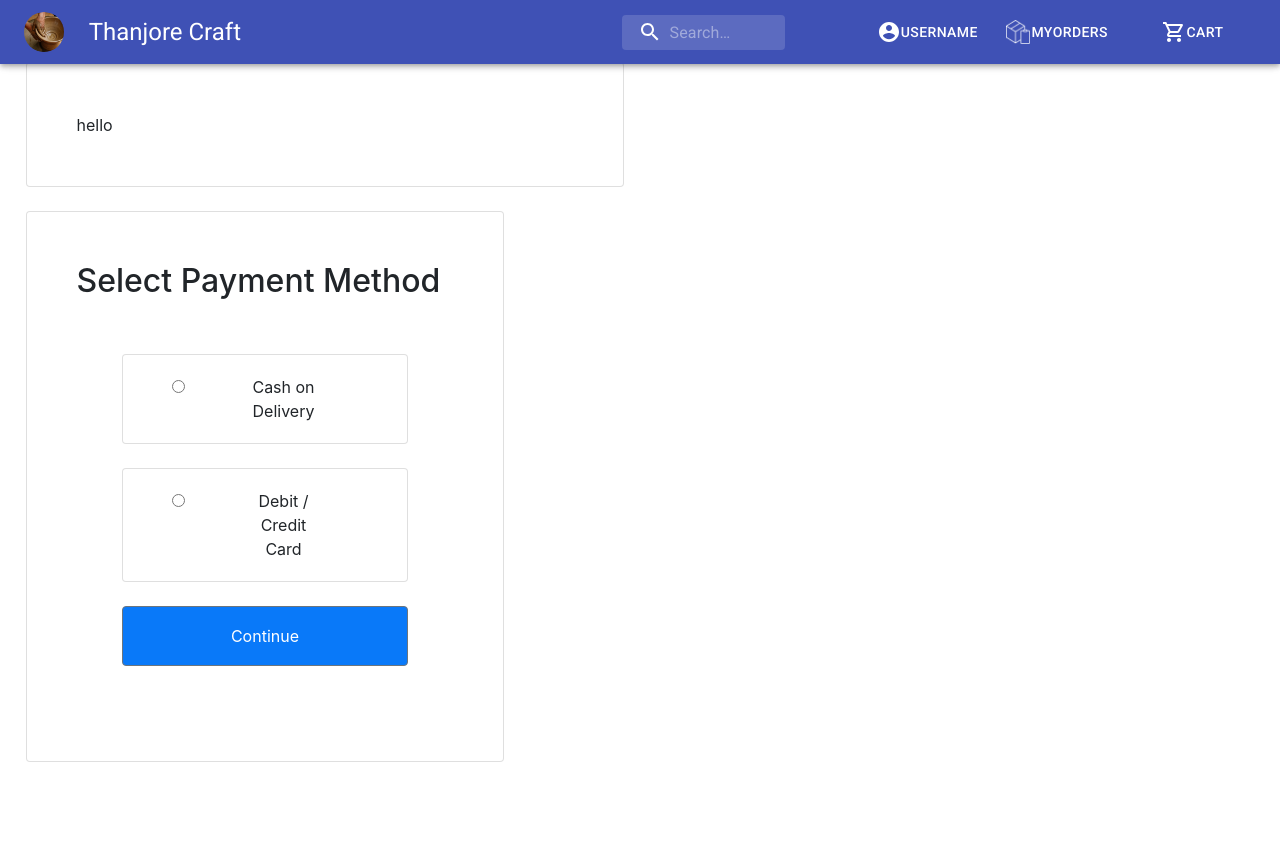
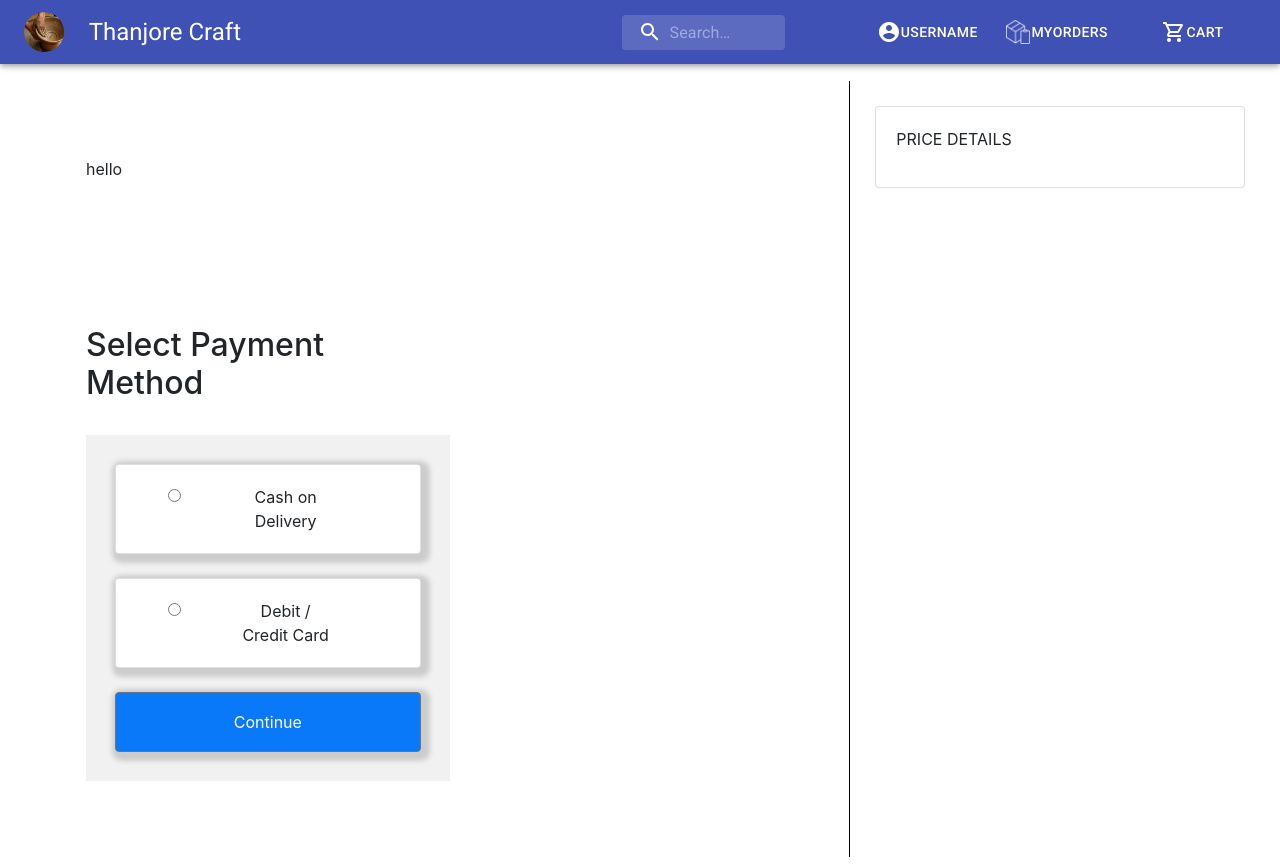
Before and after one commit to Ashok-rio/Sem-II-react, a React (Create React App) app in the folder sem-two/: page /payment in a window 1280 px wide. Before the commit the page ends 800 px from the top, so only its background shows below. Built offline with nearby package versions, Linux system fonts and the light colour scheme.

Commit message:
ADD PAYMENT

```diff
--- a/sem-two/src/App.js
+++ b/sem-two/src/App.js
@@ -2,7 +2,6 @@ import React from 'react';
 import './App.css';
 import "react-toastify/dist/ReactToastify.css";
 import { BrowserRouter as Router, Route } from 'react-router-dom';
-// import { Register } from './components/User/index';
 import Product from './components/Product/Product';
 import Cart from './components/Cart/Cart';
 import Payment from './components/Payments/Payment';
@@ -12,7 +11,6 @@ const App = () => {
   return (
     <Router>
       <Route exact path={'/'} component={Home} />
-      {/* <Route path={'/register'} component={Register} /> */}
       <Route exact path={'/product'} component={Product} />
       <Route exact path={'/cart'} component={Cart} />
       <Route exact path={'/payment'} component={Payment}/>
--- a/sem-two/src/components/Cart/Cart.jsx
+++ b/sem-two/src/components/Cart/Cart.jsx
@@ -26,7 +26,7 @@ const Cart = () => {
   return (
     <React.Fragment>
       <Header />
-      <Container fluid={true} style={{ padding: "2%" }}>
+      <Container fluid={true} style={{ padding: "2%" ,marginTop:'35px'}}>
         <Grid container spacing={4} className={classes.root}>
           <Grid item lg={4} md={12} sm={12} xs={12}>
             <Card
--- a/sem-two/src/components/Payments/Payment.jsx
+++ b/sem-two/src/components/Payments/Payment.jsx
@@ -12,6 +12,7 @@ import {
   Form,
 } from "reactstrap";
 import Header from "../Header/Header";
+import './payment.css';
 
 const useStyles = makeStyles((theme) => ({
   root: {
@@ -38,12 +39,12 @@ const Payment = () => {
   return (
     <React.Fragment>
       <Header />
-      <Container fluid={true} style={{ padding: "2%" }}>
+      <Container fluid={true} style={{ padding: "2%" , marginTop:'35px'}}>
         <Grid container spacing={4} className={classes.root}>
-          <Grid item lg={6} md={12} sm={12} xs={12}>
+          <Grid item lg={8} md={12} sm={12} xs={12} style={{borderRight:"1px solid black"}}>
             <Row>
               <Col md={12}>
-                <Card style={{ width: "100%", padding: "5%" }}>
+                <Card style={{ width: "100%", padding: "5%",border:"none" }}>
                   <CardBody>hello</CardBody>
                 </Card>
               </Col>
@@ -51,12 +52,13 @@ const Payment = () => {
             <br />
             <Row>
               <Col md={12}>
-                <Card style={{ width: "80%", padding: "5%" }}>
+                <Card style={{ width: "60%", padding: "5%",border:"none" }}>
                   <CardBody>
                     <h2>Select Payment Method</h2>
-                    <div style={{ padding: "12%" }}>
+                    <br/>
+                    <div style={{ padding: "8%" , backgroundColor:'#f1f1f1'}}>
                       <Form onSubmit={paymentSelect}>
-                        <Card style={{ textAlign: "center" }}>
+                        <Card style={{ textAlign: "center" }} className={'paymentOptionCard'}>
                           <CardBody>
                             <Row>
                               <Col md={1}></Col>
@@ -70,7 +72,7 @@ const Payment = () => {
                           </CardBody>
                         </Card>
                         <br />
-                        <Card style={{ textAlign: "center" }}>
+                        <Card style={{ textAlign: "center" }} className={'paymentOptionCard'}>
                           <CardBody>
                             <Row>
                               <Col md={1}></Col>
@@ -85,6 +87,7 @@ const Payment = () => {
                         </Card>
                         <br />
                         <Button
+                          className={'paymentOptionCard'}
                           style={{
                             width: "100%",
                             height: "60px",
@@ -101,6 +104,19 @@ const Payment = () => {
               </Col>
             </Row>
           </Grid>
+          <Grid item lg={4} md={12} sm={12} xs={12} style={{padding:'2%' }}>
+            <Row>
+              <Col md={12}>
+
+                <Card>
+                  <CardBody>
+                    <p>PRICE DETAILS</p>
+                  </CardBody>
+                </Card>
+
+              </Col>
+            </Row>
+          </Grid>
         </Grid>
       </Container>
     </React.Fragment>
--- /dev/null
+++ b/sem-two/src/components/Payments/payment.css
@@ -0,0 +1,5 @@
+.paymentOptionCard{
+    -moz-box-shadow:    3px 3px 5px 6px #ccc;
+    -webkit-box-shadow: 3px 3px 5px 6px #ccc;
+    box-shadow:         3px 3px 5px 6px #ccc;
+  }
--- a/sem-two/src/components/Product/Product.jsx
+++ b/sem-two/src/components/Product/Product.jsx
@@ -16,7 +16,7 @@ const Product = () => {
   return (
     <React.Fragment>
       <Header />
-      <Container fluid={true} style={{ padding: "3%" }}>
+      <Container fluid={true} style={{ padding: "3%" ,marginTop:'35px'}}>
         <Row>
           <Col lg={12} style={{ textAlign: "center" }}>
             <ProductImage src={Images} className={"productImage"} />
--- a/sem-two/src/components/User/Login/Login.jsx
+++ b/sem-two/src/components/User/Login/Login.jsx
@@ -53,9 +53,7 @@ const Login = (props) => {
   const close = () => {
     window.history.back();
   };
-  // const swape = () => {
-  //   window.location.pathname = "/register";
-  // };
+
   return (
     <div>
       <Modal isOpen={open}>
```
